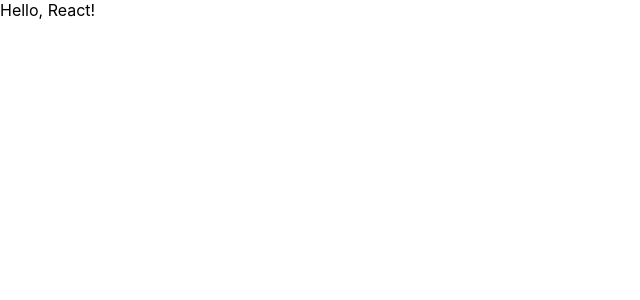
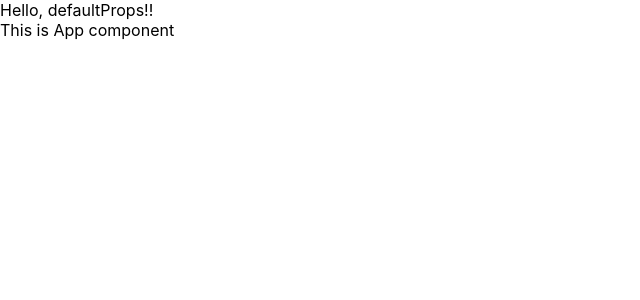
Before and after one commit to high-g/react-ts, a React (Create React App) app: page / in a window 1280 px wide. Shown: the top 300 px of the page, without its empty margins (0-640 px from the left). Built offline with nearby package versions, Linux system fonts and the light colour scheme.

Commit message:
Update React.FunctionComponent

```diff
--- a/src/App.tsx
+++ b/src/App.tsx
@@ -1,9 +1,21 @@
 interface AppProps {
-  message: string
+  message?: string
+  description?: string
 }
 
-const App: React.FunctionComponent<AppProps> = ({ message }) => {
-  return <div>{message}</div>
+const App: React.FunctionComponent<AppProps> = ({ message, description }) => {
+  return (
+    <div>
+      {message}
+      <br />
+      {description}
+    </div>
+  )
+}
+
+App.defaultProps = {
+  message: 'Hello, defaultProps!!',
+  description: 'This is App component',
 }
 
 export default App
--- a/src/index.tsx
+++ b/src/index.tsx
@@ -6,7 +6,7 @@ import reportWebVitals from './reportWebVitals'
 
 ReactDOM.render(
   <React.StrictMode>
-    <App message="Hello, React!" />
+    <App />
   </React.StrictMode>,
   document.getElementById('root')
 )
```
